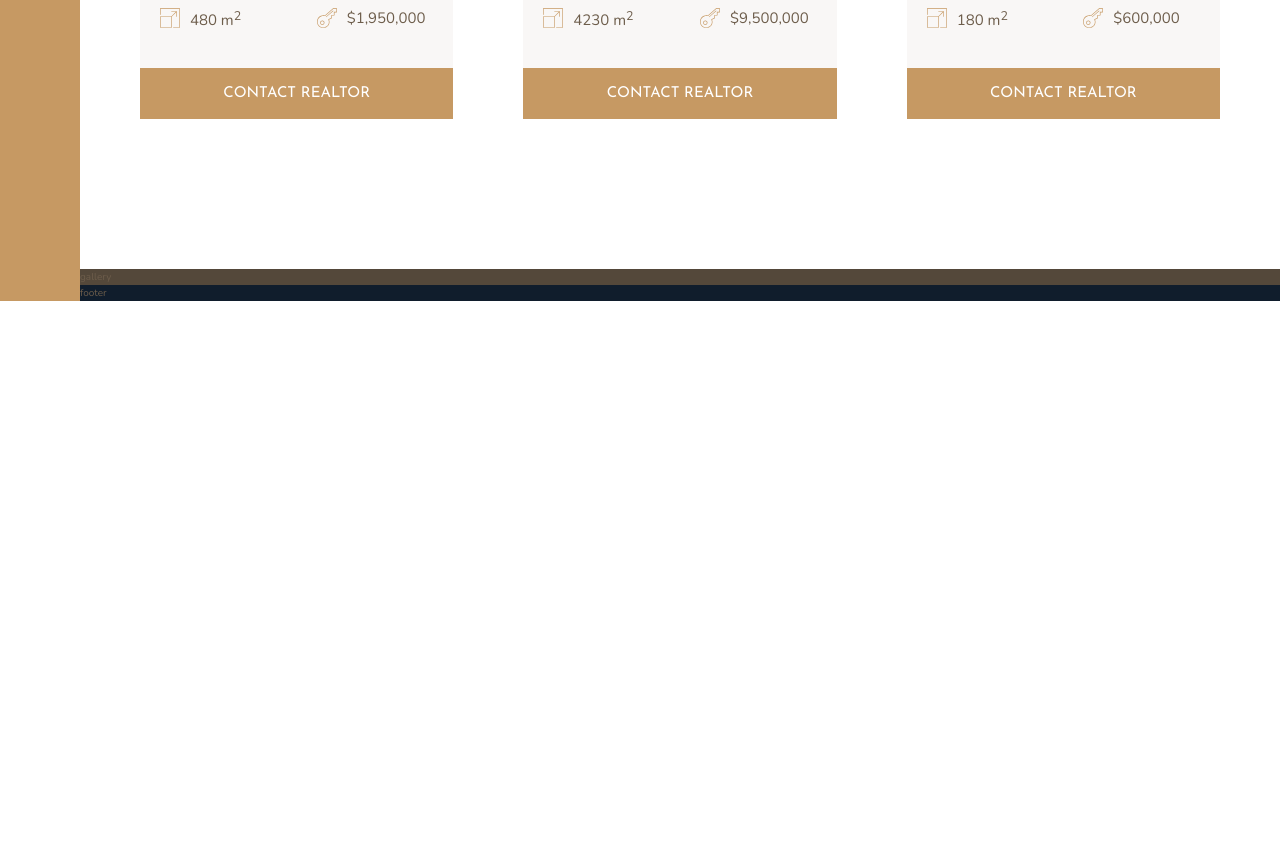
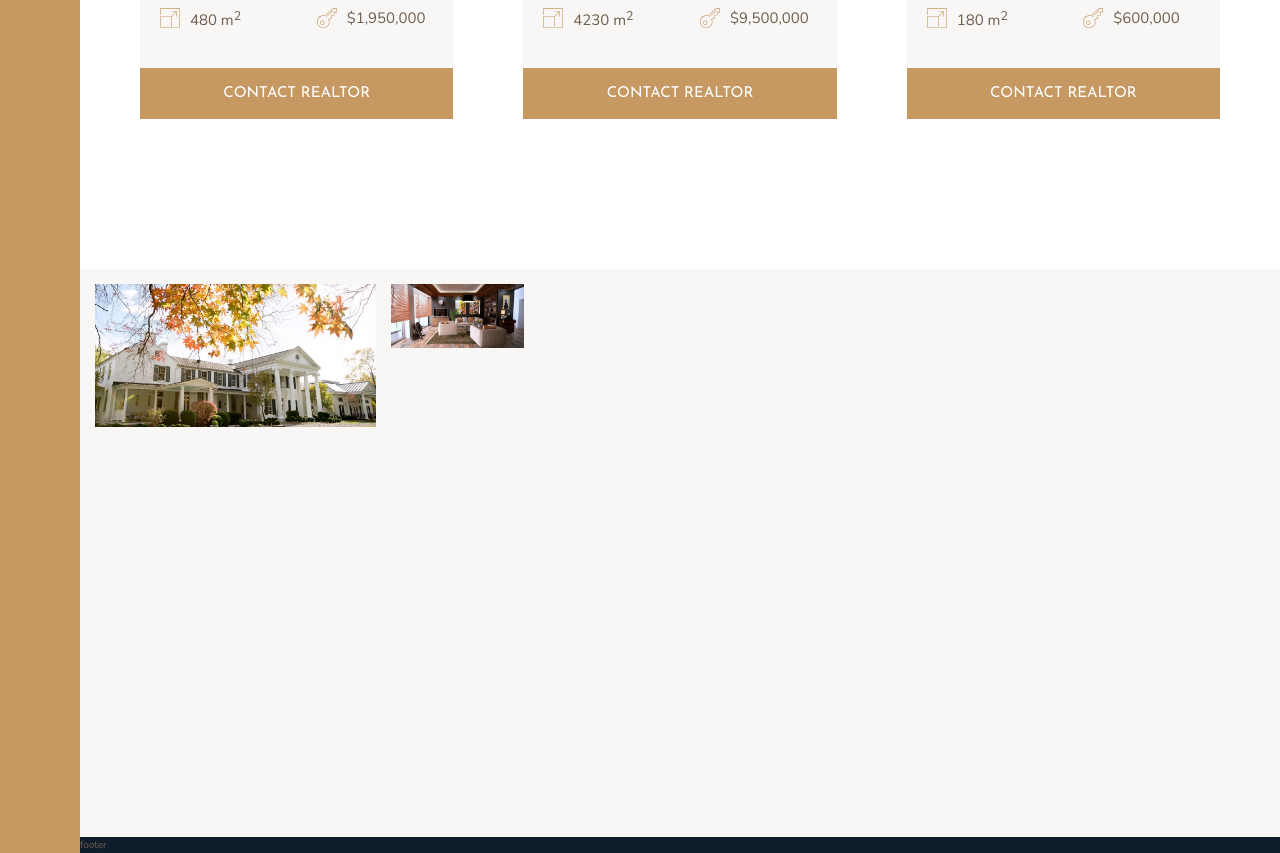
Before and after one commit to hellion86/Nexter, a website: page index.html in a window 1280 px wide. Shown: the part 2808-3661 px from the top of the page. Before the commit the page ends 3109 px from the top, so only its background shows below. Drawn offline with nearby package versions, Linux system fonts and the light colour scheme.

Commit message:
start gallery

```diff
--- a/index.html
+++ b/index.html
@@ -314,7 +314,12 @@
     </section>
 
     <section class="gallery">
-        gallery
+        <figure class="gallery__item gallery__item--1">
+
+            <img src="img/gal-1.jpeg" alt="gallery image 1" class="gallery__img">
+        </figure>
+        <img src="img/gal-2.jpeg" alt="gallery image 1" class="gallery__img">
+
     </section>
 
     <footer class="footer">
--- a/sass/_gallery.scss
+++ b/sass/_gallery.scss
@@ -1,4 +1,24 @@
 .gallery {
-  background-color: $color-grey-dark-1;
+  background-color: $color-grey-light-1;
   grid-column: full-start / full-end;
+
+  display: grid;
+  grid-template-columns: repeat(8, 1fr);
+  grid-template-rows: repeat(7, 5vw);
+  grid-gap: 1.5rem;
+  padding: 1.5rem;
+
+  &__item {
+    &--1 {
+      grid-row: 1 / span 2;
+      grid-column: 1 / span 2;
+    }
+  }
+
+  &__img {
+    width: 100%;
+    height: 100%;
+    // works with width and height
+    object-fit: cover;
+  }
 }
```
Also changed, not shown: css/style.css.
